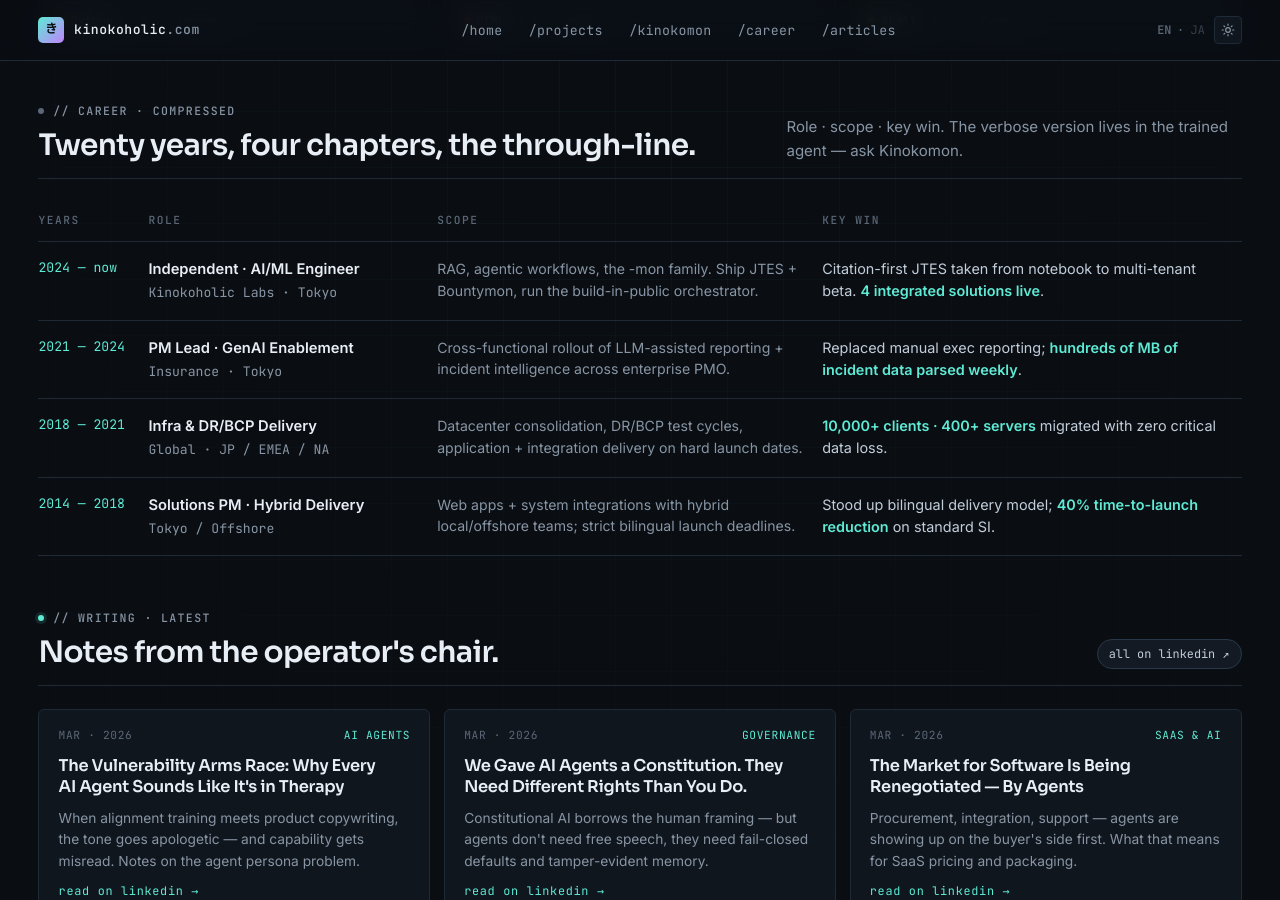
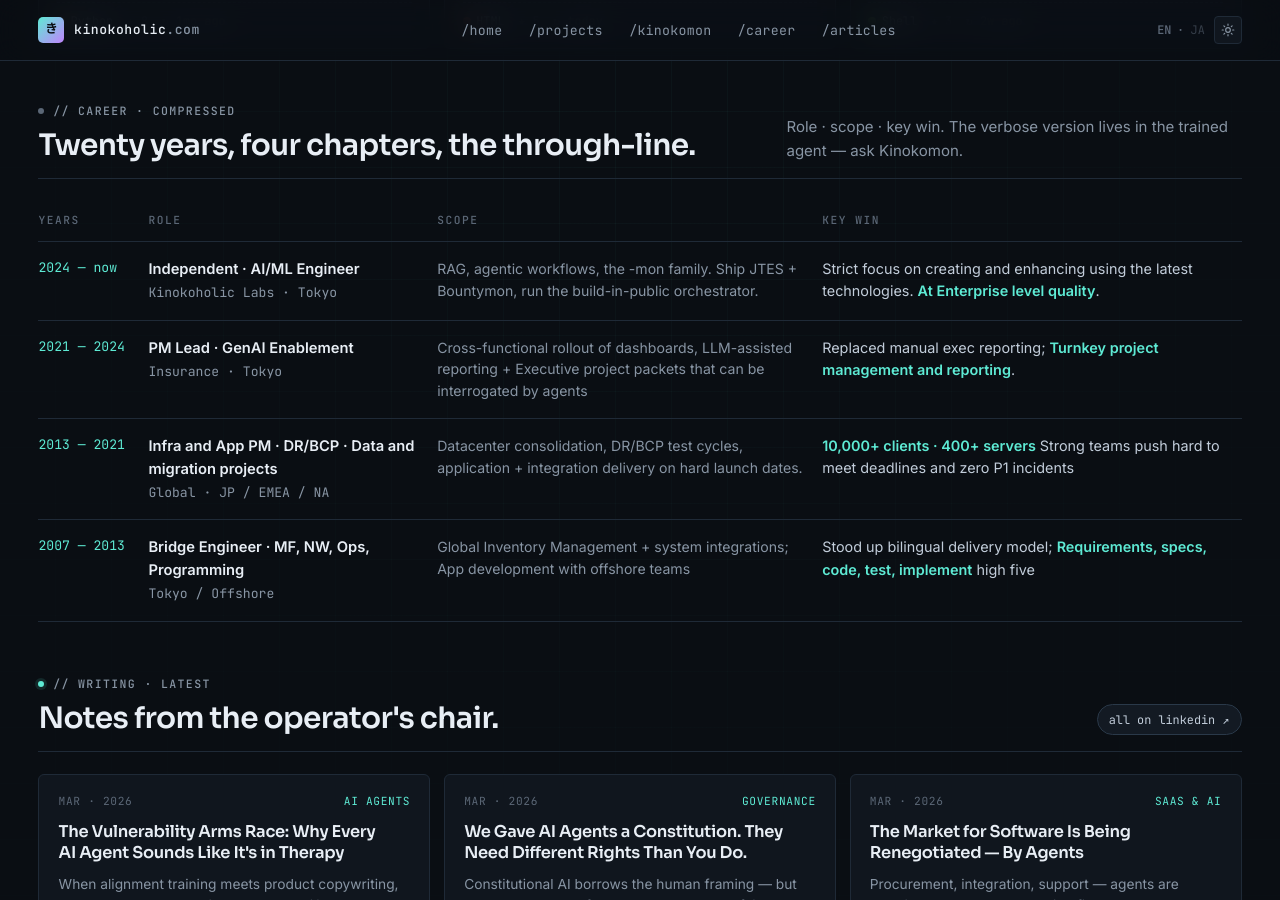
Before and after one commit to davidklan-png/Bio_HP, a Jekyll site: the page index.html, which Jekyll copies as it is, in a window 1280 px wide and 900 px high, scrolled down 3073 px. Built offline with Jekyll 4.4.1, drawn with Linux system fonts in a browser that asks for light colours.

Commit message:
Update career timeline: revise role descriptions, date ranges, and win highlights

```diff
--- a/index.html
+++ b/index.html
@@ -396,25 +396,25 @@
           <td data-i18n="career.r1.years">2024 — now</td>
           <td class="role"><span data-i18n="career.r1.role">Independent · AI/ML Engineer</span><span class="org" data-i18n="career.r1.org">Kinokoholic Labs · Tokyo</span></td>
           <td class="scope" data-i18n="career.r1.scope">RAG, agentic workflows, the -mon family. Ship JTES + Bountymon, run the build-in-public orchestrator.</td>
-          <td class="win" data-i18n="career.r1.win.html">Citation-first JTES taken from notebook to multi-tenant beta. <strong>4 integrated solutions live</strong>.</td>
+          <td class="win" data-i18n="career.r1.win.html">Strict focus on creating and enhancing using the latest technologies. <strong>At Enterprise level quality</strong>.</td>
         </tr>
         <tr>
           <td data-i18n="career.r2.years">2021 — 2024</td>
           <td class="role"><span data-i18n="career.r2.role">PM Lead · GenAI Enablement</span><span class="org" data-i18n="career.r2.org">Insurance · Tokyo</span></td>
-          <td class="scope" data-i18n="career.r2.scope">Cross-functional rollout of LLM-assisted reporting + incident intelligence across enterprise PMO.</td>
-          <td class="win" data-i18n="career.r2.win.html">Replaced manual exec reporting; <strong>hundreds of MB of incident data parsed weekly</strong>.</td>
+          <td class="scope" data-i18n="career.r2.scope">Cross-functional rollout of dashboards, LLM-assisted reporting + Executive project packets that can be interrogated by agents</td>
+          <td class="win" data-i18n="career.r2.win.html">Replaced manual exec reporting; <strong>Turnkey project management and reporting</strong>.</td>
         </tr>
         <tr>
-          <td data-i18n="career.r3.years">2018 — 2021</td>
-          <td class="role"><span data-i18n="career.r3.role">Infra &amp; DR/BCP Delivery</span><span class="org" data-i18n="career.r3.org">Global · JP / EMEA / NA</span></td>
+          <td data-i18n="career.r3.years">2013 — 2021</td>
+          <td class="role"><span data-i18n="career.r3.role">Infra and App PM · DR/BCP · Data and migration projects</span><span class="org" data-i18n="career.r3.org">Global · JP / EMEA / NA</span></td>
           <td class="scope" data-i18n="career.r3.scope">Datacenter consolidation, DR/BCP test cycles, application + integration delivery on hard launch dates.</td>
-          <td class="win" data-i18n="career.r3.win.html"><strong>10,000+ clients · 400+ servers</strong> migrated with zero critical data loss.</td>
+          <td class="win" data-i18n="career.r3.win.html"><strong>10,000+ clients · 400+ servers</strong> Strong teams push hard to meet deadlines and zero P1 incidents</td>
         </tr>
         <tr>
-          <td data-i18n="career.r4.years">2014 — 2018</td>
-          <td class="role"><span data-i18n="career.r4.role">Solutions PM · Hybrid Delivery</span><span class="org" data-i18n="career.r4.org">Tokyo / Offshore</span></td>
-          <td class="scope" data-i18n="career.r4.scope">Web apps + system integrations with hybrid local/offshore teams; strict bilingual launch deadlines.</td>
-          <td class="win" data-i18n="career.r4.win.html">Stood up bilingual delivery model; <strong>40% time-to-launch reduction</strong> on standard SI.</td>
+          <td data-i18n="career.r4.years">2007 — 2013</td>
+          <td class="role"><span data-i18n="career.r4.role">Bridge Engineer · MF, NW, Ops, Programming</span><span class="org" data-i18n="career.r4.org">Tokyo / Offshore</span></td>
+          <td class="scope" data-i18n="career.r4.scope">Global Inventory Management + system integrations; App development with offshore teams</td>
+          <td class="win" data-i18n="career.r4.win.html">Stood up bilingual delivery model; <strong>Requirements, specs, code, test, implement</strong> high five</td>
         </tr>
       </tbody>
     </table>
```
